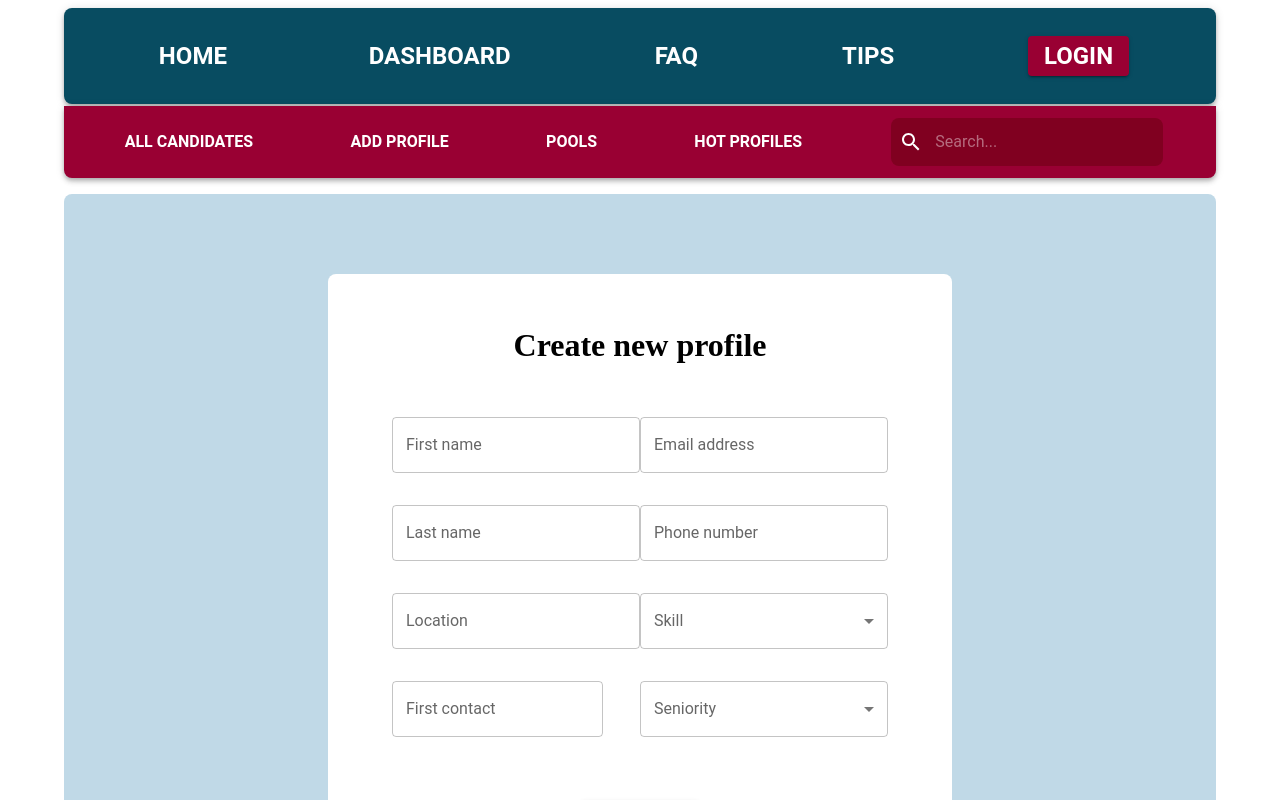
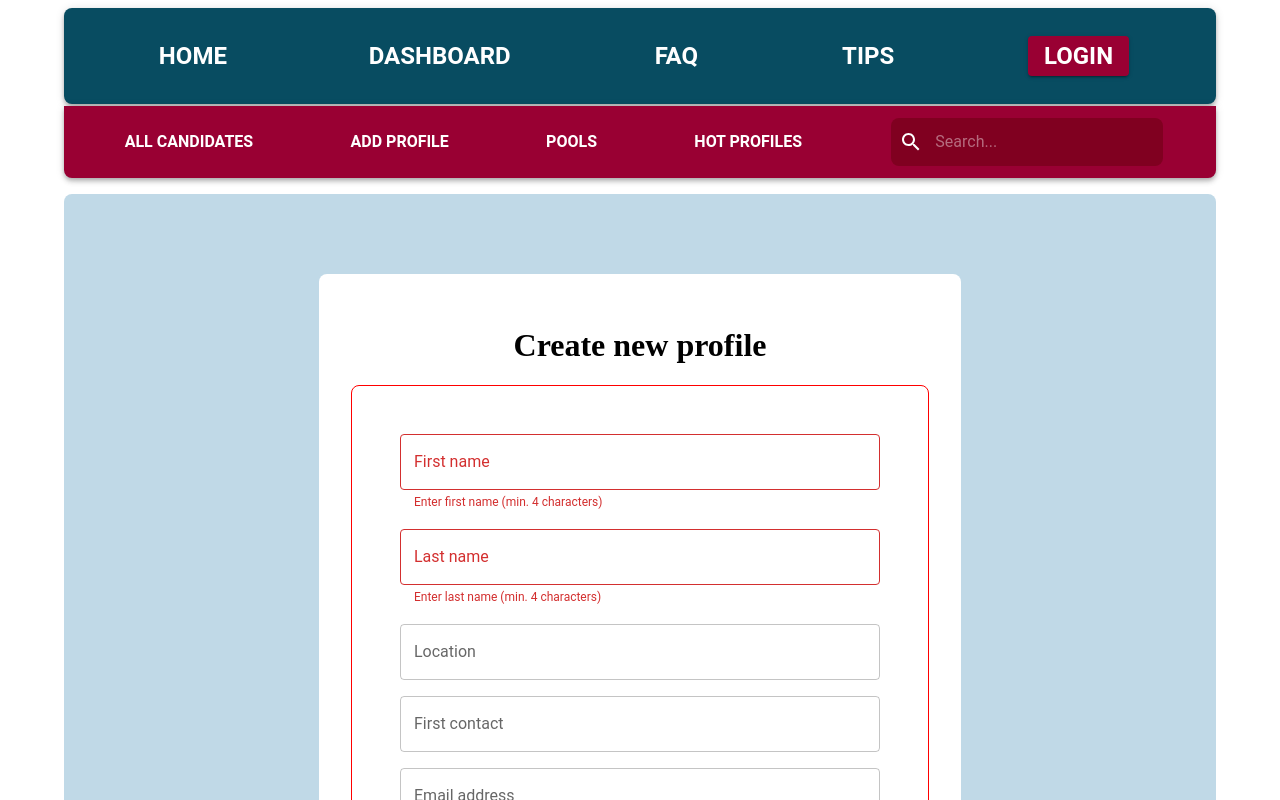
Before and after one commit to MateuszKuruc/ATS-recruitment-app, a React (Create React App) app in the folder ats-frontend/: page /add in a window 1280 px wide. Shown: the top 800 px of the page. Built offline with nearby package versions, Linux system fonts and the light colour scheme; no server answers.

Commit message:
change new profile form design, use 1 column of text fields instead of 2 to achieve better readability

```diff
--- a/ats-frontend/src/components/AddProfile.js
+++ b/ats-frontend/src/components/AddProfile.js
@@ -18,9 +18,15 @@ import { useNavigate } from "react-router-dom";
 
 const FieldContainer = styled.div`
   display: flex;
+  flex-direction: column;
   background-color: #ffffff;
-  padding: 2rem;
+  padding: 3rem;
   border-radius: 0.5rem;
+  gap: 1rem;
+  align-items: flex-start;
+  border: 1px solid red;
+  // justify-content: center;
+  width: 30rem;
 `;
 
 const FormContainer = styled.div`
@@ -35,10 +41,15 @@ const FormContainer = styled.div`
 
 export const StyledTextField = styled(TextField)`
   && {
-    margin-bottom: 2rem;
+    // margin-bottom: 2rem;
     background-color: #ffffff;
     border-radius: 0.5rem;
+    width: 100%;
   }
+`;
+
+const StyledDatePicker = styled(DatePicker)`
+  width: 100%;
 `;
 
 const AddProfile = () => {
@@ -54,8 +65,8 @@ const AddProfile = () => {
   const [skill, setSkill] = useState("");
   const [seniority, setSeniority] = useState("");
 
-  const [firstNameError, setFirstNameError] = useState(false);
-  const [lastNameError, setLastNameError] = useState(false);
+  const [firstNameError, setFirstNameError] = useState(true);
+  const [lastNameError, setLastNameError] = useState(true);
   const [phoneError, setPhoneError] = useState(false);
   const [emailError, setEmailError] = useState(false);
   const [locationError, setLocationError] = useState(false);
@@ -150,40 +161,49 @@ const AddProfile = () => {
         <FormContainer>
           <h1>Create new profile</h1>
           <FieldContainer>
-            <div className="firstColumn">
-              <div>
+            {/* <div className="firstColumn" style={{border: "1px solid green"}}> */}
+            {/* <div> */}
             <StyledTextField
               error={firstNameError}
-                  helperText={firstNameError ? "Incorrect name" : ""}
+              helperText={
+                firstNameError ? "Enter first name (min. 4 characters)" : ""
+              }
               value={firstName}
               label="First name"
               onChange={({ target }) => setFirstName(target.value)}
             ></StyledTextField>
-              </div>
-              <div>
+            {/* </div> */}
+            {/* <div> */}
             <StyledTextField
+              error={lastNameError}
+              helperText={
+                lastNameError ? "Enter last name (min. 4 characters)" : ""
+              }
               value={lastName}
               label="Last name"
               onChange={({ target }) => setLastName(target.value)}
             ></StyledTextField>
-              </div>
-              <div>
+            {/* </div> */}
+            {/* <div> */}
             <StyledTextField
               value={location}
               label="Location"
               onChange={({ target }) => setLocation(target.value)}
             ></StyledTextField>
-              </div>
+            {/* </div> */}
 
-              <div
+            {/* <div
               style={{
-                  marginBottom: "2rem",
-                  width: "85%",
+                // marginBottom: "2rem",
+                // width: "85%",
                 backgroundColor: "#FFFFFF",
                 borderRadius: "0.5rem",
               }}
-              >
-                <DatePicker
+            > */}
+            {/* <div style={{ width: "100%", border: "1px solid blue"}}> */}
+
+            <StyledDatePicker
+              className="datePicker"
               value={firstContact}
               label="First contact"
               onChange={(newValue) => {
@@ -194,31 +214,32 @@ const AddProfile = () => {
                 setFirstContact(formattedDate);
               }}
             />
-              </div>
-            </div>
+            {/* </div> */}
+            {/* </div> */}
+            {/* </div> */}
 
-            <div className="secondColumn">
-              <div>
+            {/* <div className="secondColumn" style={{border: "1px solid blue"}}> */}
+            {/* <div> */}
             <StyledTextField
               value={email}
               label="Email address"
               onChange={({ target }) => setEmail(target.value)}
             ></StyledTextField>
-              </div>
-              <div>
+            {/* </div> */}
+            {/* <div> */}
             <StyledTextField
               value={phone}
               label="Phone number"
               onChange={({ target }) => setPhone(target.value)}
             ></StyledTextField>
-              </div>
-              <div
+            {/* </div> */}
+            {/* <div
               style={{
                 backgroundColor: "#FFFFFF",
                 borderRadius: "0.5rem",
-                  marginBottom: "2rem",
+                // marginBottom: "2rem",
               }}
-              >
+            > */}
             <FormControl fullWidth>
               <InputLabel id="skill">Skill</InputLabel>
               <Select
@@ -238,11 +259,9 @@ const AddProfile = () => {
                 <MenuItem value="Golang">Golang</MenuItem>
               </Select>
             </FormControl>
-              </div>
+            {/* </div> */}
 
-              <div
-                style={{ backgroundColor: "#FFFFFF", borderRadius: "0.5rem" }}
-              >
+            {/* <div style={{ backgroundColor: "#FFFFFF", borderRadius: "0.5rem" }}> */}
             <FormControl fullWidth>
               <InputLabel id="seniority">Seniority</InputLabel>
               <Select
@@ -259,8 +278,8 @@ const AddProfile = () => {
                 <MenuItem value="Manager">Manager</MenuItem>
               </Select>
             </FormControl>
-              </div>
-            </div>
+            {/* </div> */}
+            {/* </div> */}
           </FieldContainer>
 
           <Button
```
Lines whose indentation alone changed are shown as unchanged.
